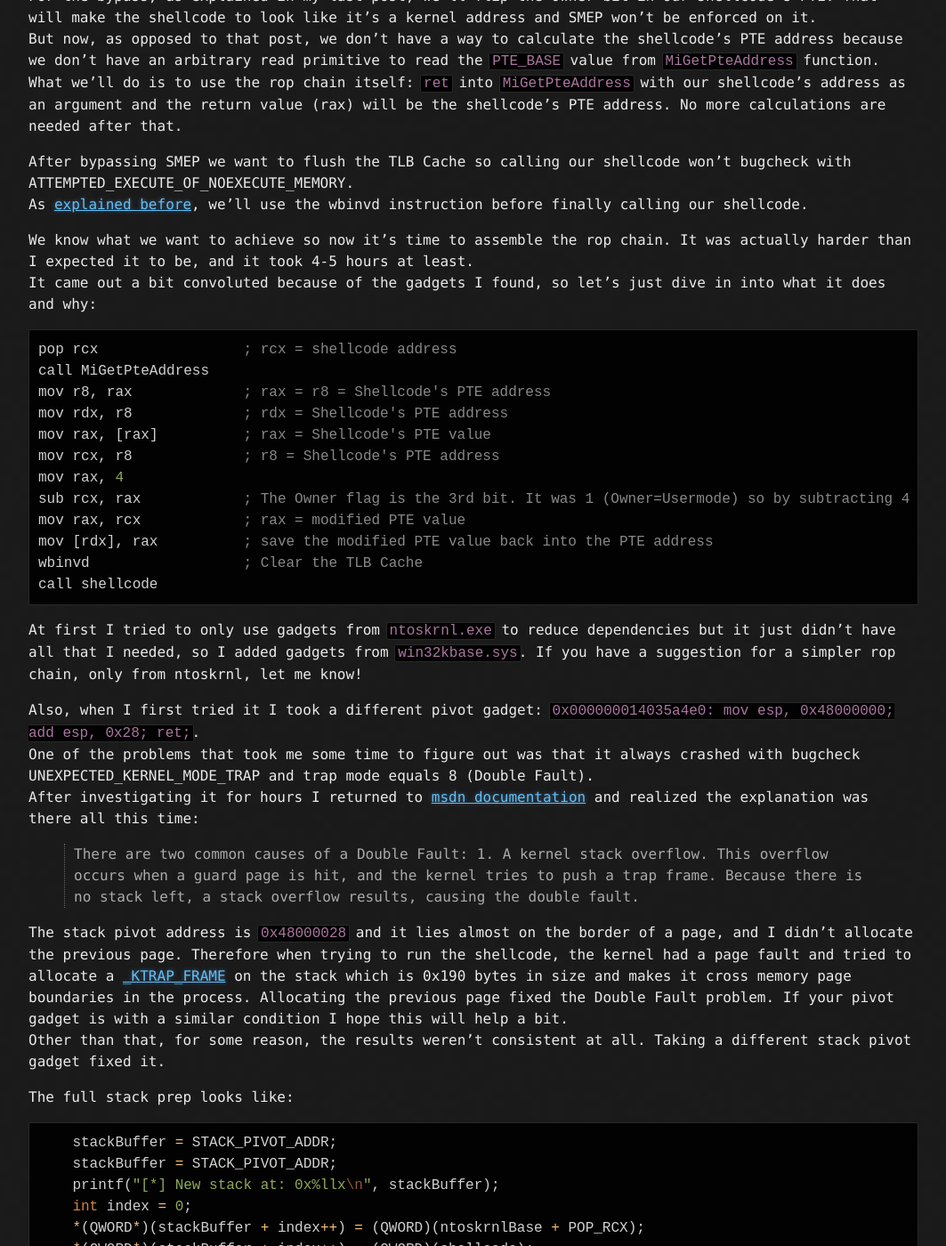
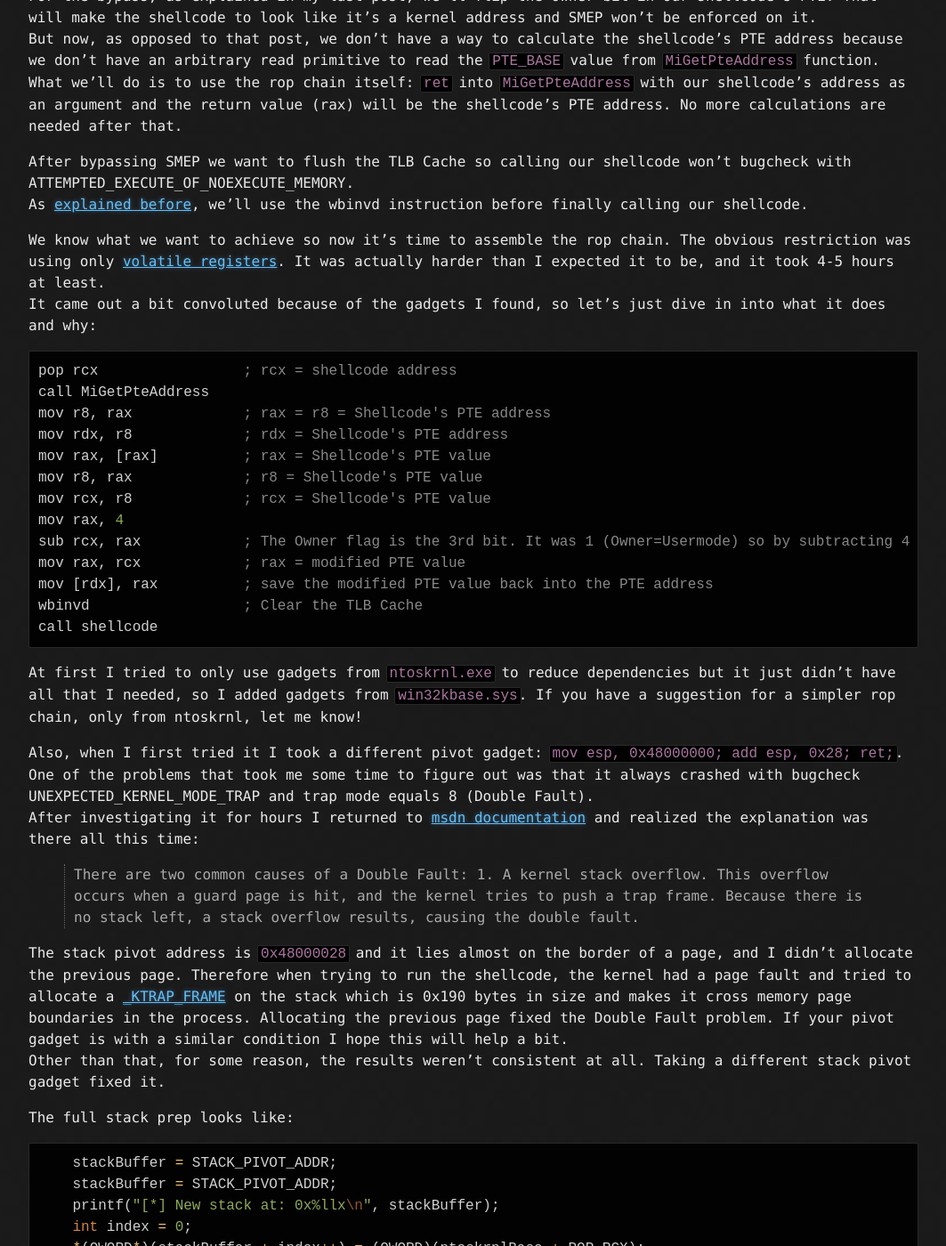
Before and after one commit to Kristal-g/kristal-g.github.io, a Jekyll site: the page built from _posts/2021-03-11-HEVD_Type_Confusion_Windows_10_RS5_x64.md, in a window 1280 px wide and 1400 px high, scrolled down 2228 px. Shown: the whole window at 89% size, without its empty margins (108-1171 px from the left). Built offline with Jekyll 4.4.1, drawn with Linux system fonts in a browser that asks for light colours; some of the changed text lies outside the part shown.

Commit message:
plz final

````diff
--- a/_posts/2021-03-11-HEVD_Type_Confusion_Windows_10_RS5_x64.md
+++ b/_posts/2021-03-11-HEVD_Type_Confusion_Windows_10_RS5_x64.md
@@ -15,7 +15,7 @@ tags:
 Hey all! This is just me trying again to return my debt to the tech community and document some practical methods of exploitation on an updated Windows 10.
 
 This post is about Type Confusion vulnerability (arbitrary pointer call in this case) in [HEVD](https://github.com/hacksysteam/HackSysExtremeVulnerableDriver). Topics that will be covered here are Stack Pivoting, shellcode writing and some kernel shenanigans.
-I highly recommend reading my previous [post]({% post_url 2021-02-07-HEVD_StackOverflowGS_Windows_10_RS5_x64 %}) as some of the concepts here are explained in detail there, and I won't explain them again here. This is not a standalone post.
+I highly recommend reading my [previous post]({% post_url 2021-02-07-HEVD_StackOverflowGS_Windows_10_RS5_x64 %}) as some of the concepts here are explained in detail there, and I won't explain them again here. This is not a standalone post.
 
 Our setup will be:
 * Windows 10 version 2004 build 19041.746 as the Host machine
@@ -83,7 +83,7 @@ What we'll do is to use the rop chain itself: `ret` into `MiGetPteAddress` with
 After bypassing SMEP we want to flush the TLB Cache so calling our shellcode won't bugcheck with ATTEMPTED_EXECUTE_OF_NOEXECUTE_MEMORY.
 As [explained before](https://kristal-g.github.io/2021/02/07/HEVD_StackOverflowGS_Windows_10_RS5_x64.html#:~:text=The%20TLB%20is%20a%20small%20buffer%20in%20the%20CPU), we'll use the wbinvd instruction before finally calling our shellcode.
 
-We know what we want to achieve so now it's time to assemble the rop chain. It was actually harder than I expected it to be, and it took 4-5 hours at least.
+We know what we want to achieve so now it's time to assemble the rop chain. The obvious restriction was using only [volatile registers](https://docs.microsoft.com/en-us/cpp/build/x64-calling-convention?view=msvc-160). It was actually harder than I expected it to be, and it took 4-5 hours at least.
 It came out a bit convoluted because of the gadgets I found, so let's just dive in into what it does and why:
 ```nasm
 pop rcx                 ; rcx = shellcode address
@@ -91,9 +91,10 @@ call MiGetPteAddress
 mov r8, rax             ; rax = r8 = Shellcode's PTE address
 mov rdx, r8             ; rdx = Shellcode's PTE address
 mov rax, [rax]          ; rax = Shellcode's PTE value
-mov rcx, r8             ; r8 = Shellcode's PTE address
+mov r8, rax             ; r8 = Shellcode's PTE value
+mov rcx, r8             ; rcx = Shellcode's PTE value
 mov rax, 4
-sub rcx, rax            ; The Owner flag is the 3rd bit. It was 1 (Owner=Usermode) so by subtracting 4 from it we clear that bit
+sub rcx, rax            ; The Owner flag is the 3rd bit. It was 1 (Owner=Usermode) so by subtracting 4 from it we clear that bit and make it Owner=Kernel
 mov rax, rcx            ; rax = modified PTE value
 mov [rdx], rax          ; save the modified PTE value back into the PTE address
 wbinvd                  ; Clear the TLB Cache
@@ -102,7 +103,7 @@ call shellcode
 
 At first I tried to only use gadgets from `ntoskrnl.exe` to reduce dependencies but it just didn't have all that I needed, so I added gadgets from `win32kbase.sys`. If you have a suggestion for a simpler rop chain, only from ntoskrnl, let me know!
 
-Also, when I first tried it I took a different pivot gadget: `0x000000014035a4e0: mov esp, 0x48000000; add esp, 0x28; ret;`.
+Also, when I first tried it I took a different pivot gadget: `mov esp, 0x48000000; add esp, 0x28; ret;`.
 One of the problems that took me some time to figure out was that it always crashed with bugcheck UNEXPECTED_KERNEL_MODE_TRAP and trap mode equals 8 (Double Fault).
 After investigating it for hours I returned to [msdn documentation](https://docs.microsoft.com/en-us/windows-hardware/drivers/debugger/bug-check-0x7f--unexpected-kernel-mode-trap#:~:text=There%20are%20two%20common%20causes%20of%20a%20Double%20Fault) and realized the explanation was there all this time:
 > There are two common causes of a Double Fault: 1. A kernel stack overflow. This overflow occurs when a guard page is hit, and the kernel tries to push a trap frame. Because there is no stack left, a stack overflow results, causing the double fault.
@@ -204,6 +205,8 @@ How to find the correct offset from the IOCTL is [explained here](https://krista
 Combining everything here creates a pretty stable exploit:
 ![](/assets/images/type_conf/type_confusion_yay_run.jpg)
 
+Actually it's generic enough, that I only needed to adjust the stack-restoring shellcode to be able to use this successfuly with a zero-day that [my awesome teammate](https://twitter.com/kasifdekel) recently found.
+
 That's it! I hope it helped someone to learn some practical methods :)
 The full crappy code is on this site's [repository](https://github.com/Kristal-g/kristal-g.github.io/tree/master/assets/code) for now.
 <br/>
````
Also changed, not shown: other parts of _posts/2021-03-11-HEVD_Type_Confusion_Windows_10_RS5_x64.md (+1 -1 lines).
